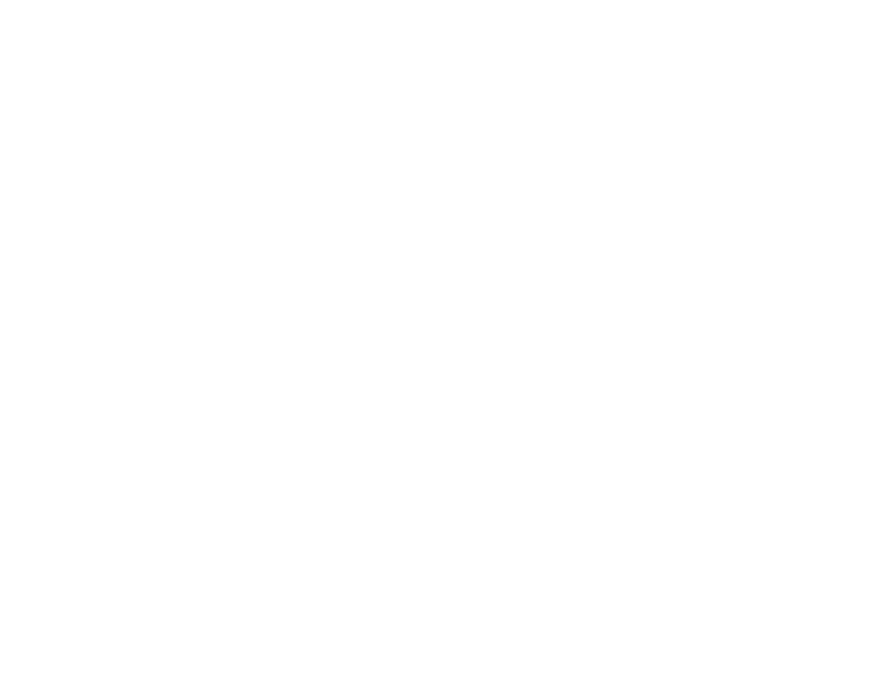
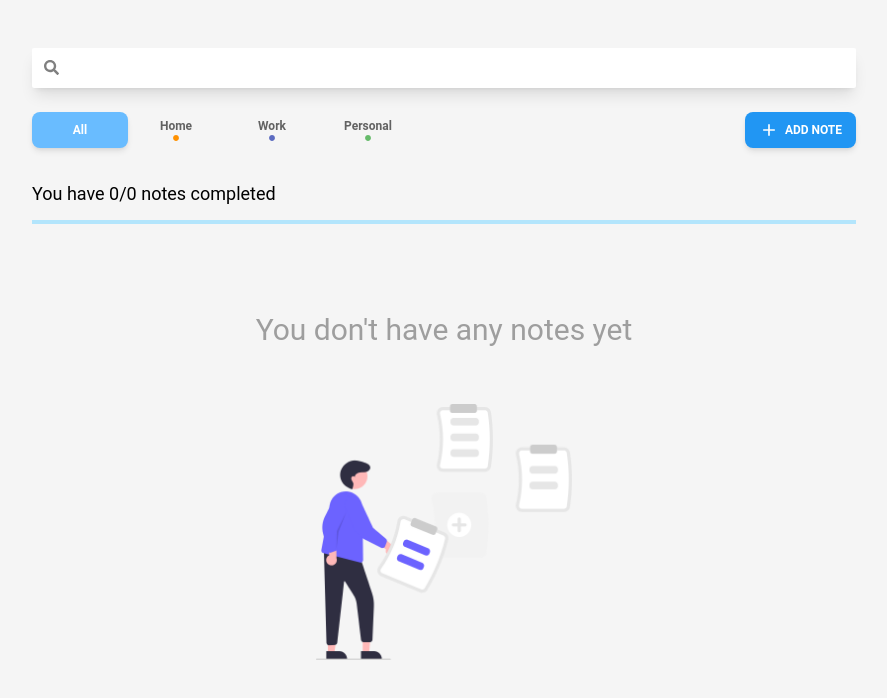
Before and after one commit to theago-ls/notes-app, a React (Vite) app: page / in a window 1280 px wide. Shown: the top 698 px of the page, without its empty margins (196-1083 px from the left). Built offline with nearby package versions, Linux system fonts and the light colour scheme.

Commit message:
feat: add App page

```diff
--- a/src/App.tsx
+++ b/src/App.tsx
@@ -1,5 +1,139 @@
-import type { ReactElement } from 'react'
+import { Button } from '@material-tailwind/react'
+import { useContext, useState, type ReactElement } from 'react'
+import { MdAdd } from 'react-icons/md'
+
+import AddNoteDialog from 'components/AddNoteDialog'
+import CategoryFilter from 'components/CategoryFilter'
+import CompletedProgressBar from 'components/CompletedProgressBar'
+import NoteCard from 'components/NoteCard'
+import Search from 'components/Search'
+import { NoteContext } from 'contexts/NoteContext'
+import type { Category, Note } from 'types'
+
+const renderEmptyImage = (isSearchQuery: boolean) =>
+	isSearchQuery ? (
+		<div className='m-auto mt-14'>
+			<p className='text-3xl text-gray-500'>Couldn&apos;t find any notes</p>
+			<img
+				className='mt-14 h-64 w-64'
+				alt='Empty search'
+				src='empty-search.png'
+			/>
+		</div>
+	) : (
+		<div className='m-auto mt-14 flex flex-col items-center'>
+			<p className='text-3xl text-gray-500'>
+				You don&apos;t have any notes yet
+			</p>
+			<img
+				className='mt-14 h-64 w-64'
+				alt='Empty notes list'
+				src='empty-notes.png'
+			/>
+		</div>
+	)
 
 export default function App(): ReactElement {
-	return <main />
+	const [filters, setFilters] = useState<{ query: string; category: Category }>(
+		{ query: '', category: 'all' as Category }
+	)
+	const [selectedNote, setSelectedNote] = useState<Note | null>(null)
+	const [showModal, setShowModal] = useState(false)
+
+	const { notes, addNote, editNote, removeNote } = useContext(NoteContext)
+
+	const filteredNotes = notes
+		.filter(note =>
+			filters.query !== ''
+				? note.title.includes(filters.query) ||
+				  note.description.includes(filters.query)
+				: true
+		)
+		.filter(note =>
+			filters.category !== ('all' as Category)
+				? note.category === filters.category
+				: true
+		)
+
+	const completedNotes = notes.reduce(
+		(acc, note) => (note.done ? acc + 1 : acc),
+		0
+	)
+
+	return (
+		<main className='flex min-h-screen flex-col items-center bg-lightGray p-12'>
+			<Search
+				placeholder='Search notes...'
+				onChange={query => {
+					setFilters(prev => ({
+						...prev,
+						query
+					}))
+				}}
+			/>
+
+			<section className='mt-4 flex w-full  max-w-[824px] flex-col-reverse justify-center gap-3 md:mt-6 md:flex-row md:items-center md:justify-between md:gap-0'>
+				<CategoryFilter
+					onChange={(category: string) => {
+						setFilters(prev => ({ ...prev, category: category as Category }))
+					}}
+				/>
+				<Button
+					onClick={() => {
+						setShowModal(true)
+					}}
+					className='flex h-9 items-center justify-center gap-1.5 bg-blue p-3.5 '
+				>
+					<MdAdd size={20} />
+					Add note
+				</Button>
+			</section>
+
+			<CompletedProgressBar
+				completedNotes={completedNotes}
+				totalNotes={notes.length}
+			/>
+
+			<section className='mt-8 flex w-full max-w-[824px] flex-wrap gap-4'>
+				{filteredNotes.length > 0
+					? filteredNotes.map(note => (
+							<NoteCard
+								key={note.id}
+								note={note}
+								actions={{
+									removeNote,
+									editNote: (sNote: Note) => {
+										setSelectedNote(sNote)
+										setShowModal(true)
+									},
+									completeNote: (completedNote: Note) => {
+										editNote(completedNote)
+									}
+								}}
+							/>
+					  ))
+					: renderEmptyImage(
+							!!filters.query || filters.category !== ('all' as Category)
+					  )}
+			</section>
+
+			<AddNoteDialog
+				isOpen={showModal}
+				onClose={() => {
+					setSelectedNote(null)
+					setShowModal(false)
+				}}
+				onSubmit={value => {
+					if (selectedNote) {
+						editNote({ ...selectedNote, ...value })
+						setSelectedNote(null)
+					} else {
+						addNote(value)
+					}
+					setShowModal(false)
+				}}
+				note={selectedNote}
+			/>
+		</main>
+	)
 }
```
Also changed, not shown: public/empty-notes.png (added), public/empty-search.png (added).
